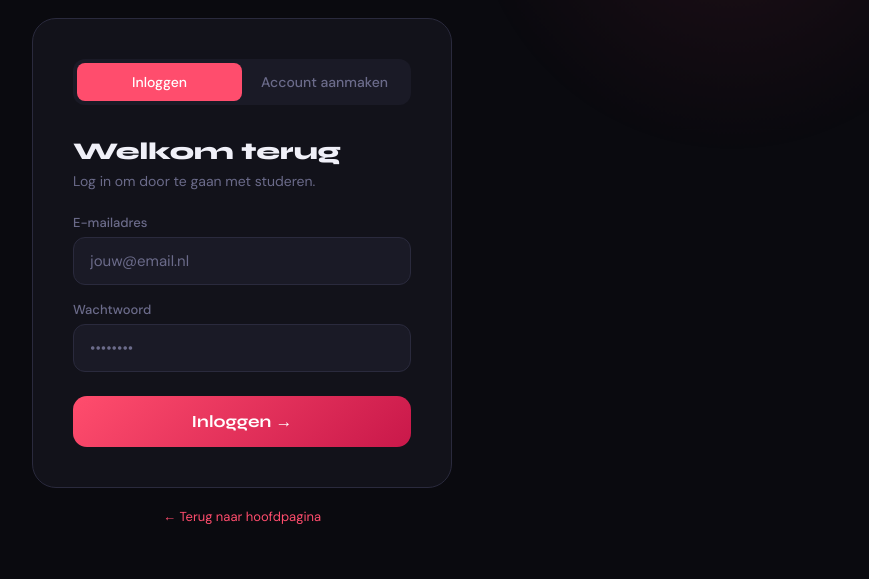
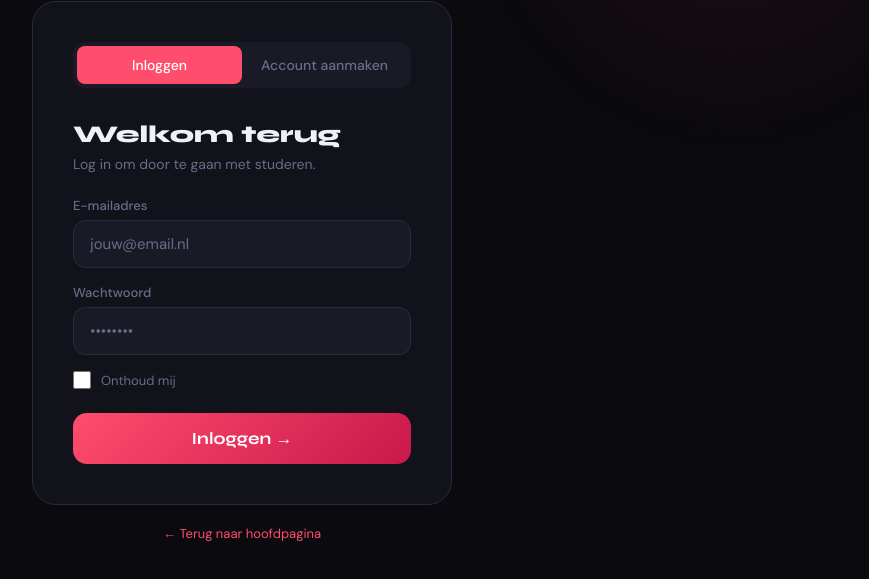
Before and after one commit to aminaddarrazi2004-beep/studybrain, a website: page login.html in a window 1280 px wide. Shown: the part 161-740 px from the top of the page, without its empty margins (398-1267 px from the left). Drawn offline with nearby package versions, Linux system fonts and the light colour scheme.

Commit message:
Update login.html

```diff
--- a/login.html
+++ b/login.html
@@ -28,6 +28,9 @@ body { background:var(--bg); color:var(--text); font-family:'DM Sans',sans-serif
 .field input { width:100%; background:var(--card); border:1px solid var(--border); border-radius:12px; padding:13px 16px; color:var(--text); font-family:'DM Sans',sans-serif; font-size:15px; outline:none; transition:border-color 0.2s; }
 .field input:focus { border-color:var(--accent); }
 .field input::placeholder { color:var(--muted); }
+.remember-row { display:flex; align-items:center; gap:10px; margin-bottom:16px; cursor:pointer; }
+.remember-row input[type=checkbox] { width:18px; height:18px; accent-color:var(--accent); cursor:pointer; border-radius:4px; }
+.remember-row span { font-size:13px; color:var(--muted); }
 .submit-btn { width:100%; padding:15px; background:linear-gradient(135deg,#ff4d6d,#c9184a); border:none; border-radius:14px; color:white; font-family:'Syne',sans-serif; font-size:17px; font-weight:700; cursor:pointer; transition:all 0.3s; margin-top:8px; }
 .submit-btn:hover { transform:translateY(-2px); box-shadow:0 12px 32px rgba(255,77,109,0.4); }
 .submit-btn:disabled { opacity:0.5; cursor:not-allowed; transform:none; box-shadow:none; }
@@ -57,6 +60,10 @@ body { background:var(--bg); color:var(--text); font-family:'DM Sans',sans-serif
     <div class="msg success" id="loginSuccess"></div>
     <div class="field"><label>E-mailadres</label><input type="email" id="loginEmail" placeholder="jouw@email.nl"></div>
     <div class="field"><label>Wachtwoord</label><input type="password" id="loginPassword" placeholder="&#8226;&#8226;&#8226;&#8226;&#8226;&#8226;&#8226;&#8226;" onkeydown="if(event.key==='Enter')doLogin()"></div>
+    <label class="remember-row">
+      <input type="checkbox" id="rememberMe">
+      <span>Onthoud mij</span>
+    </label>
     <button class="submit-btn" onclick="doLogin()" id="loginBtn">Inloggen &#8594;</button>
   </div>
 
```
